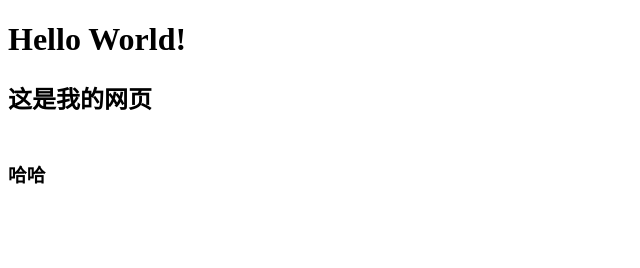
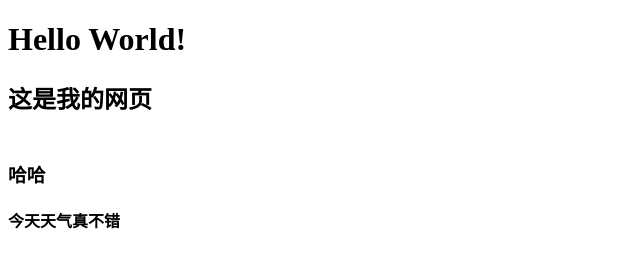
Before and after one commit to 123yuheng/my-git-repository, a plain HTML site: page index.html in a window 1280 px wide. Shown: the whole page, without its empty margins (0-640 px from the left). Drawn offline with Linux system fonts and the light colour scheme.

Commit message:
添加了h4

```diff
--- a/index.html
+++ b/index.html
@@ -25,6 +25,7 @@
         </thead>
     </table>
     <h3>哈哈</h3>
+    <h4>今天天气真不错</h4>
 </body>
 
 </html>
```
